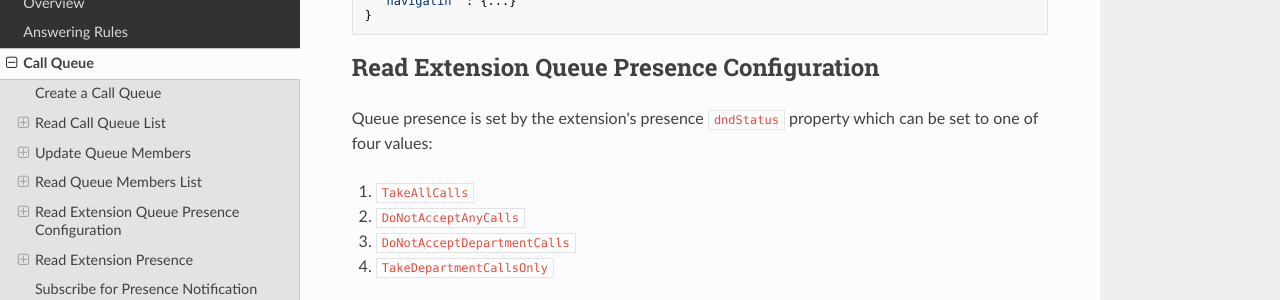
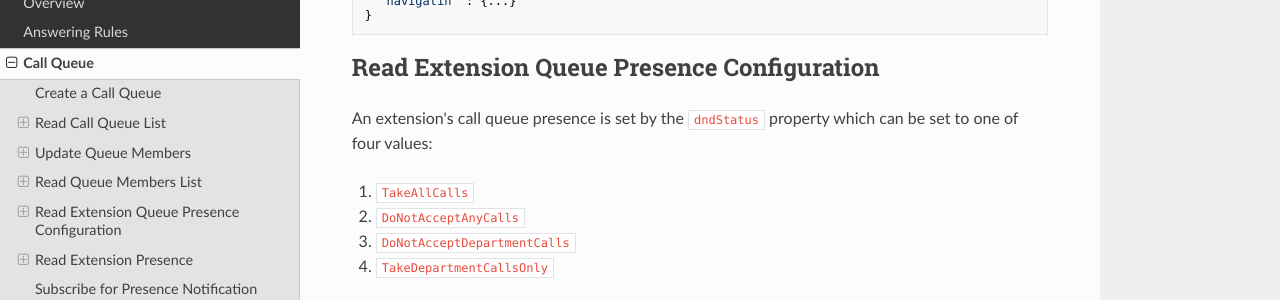
Before and after one commit to grokify/ringcentral-docs-quickstart, an MkDocs documentation site: the page built from docs/call_queue.md, in a window 1280 px wide and 900 px high, scrolled down 2588 px. Shown: the part 149-449 px from the top of the window. Built offline with MkDocs 1.6.1, drawn with Linux system fonts in a browser that asks for light colours; nearby versions of some CDN libraries; old or Windows-style settings are respelled for this version of MkDocs.

Commit message:
update docs

```diff
--- a/docs/call_queue.md
+++ b/docs/call_queue.md
@@ -149,7 +149,7 @@ Content-Type: application/json
 
 ## Read Extension Queue Presence Configuration
 
-Queue presence is set by the extension's presence `dndStatus` property which can be set to one of four values:
+An extension's call queue presence is set by the `dndStatus` property which can be set to one of four values:
 
 1. `TakeAllCalls`
 1. `DoNotAcceptAnyCalls`
```
